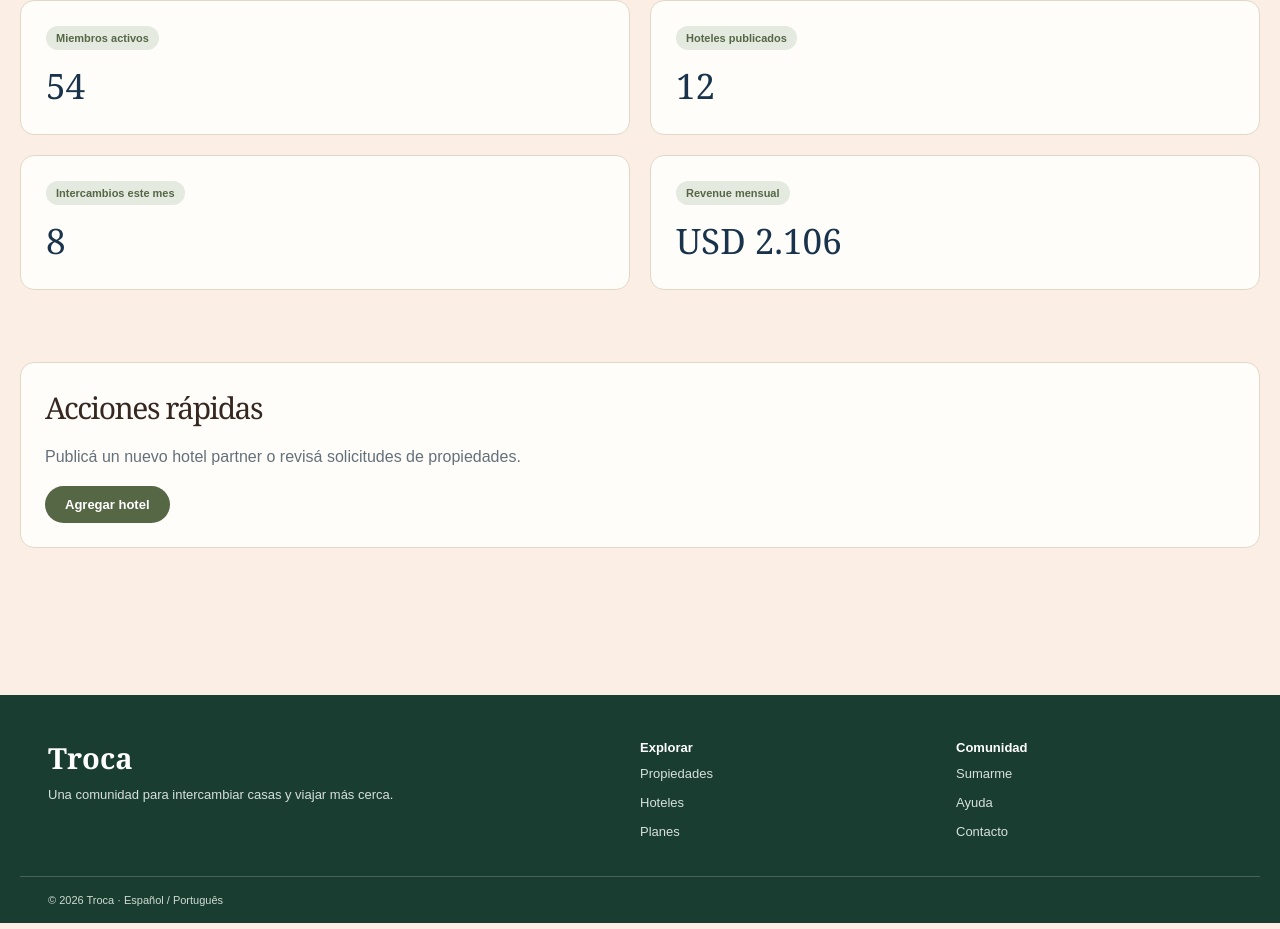
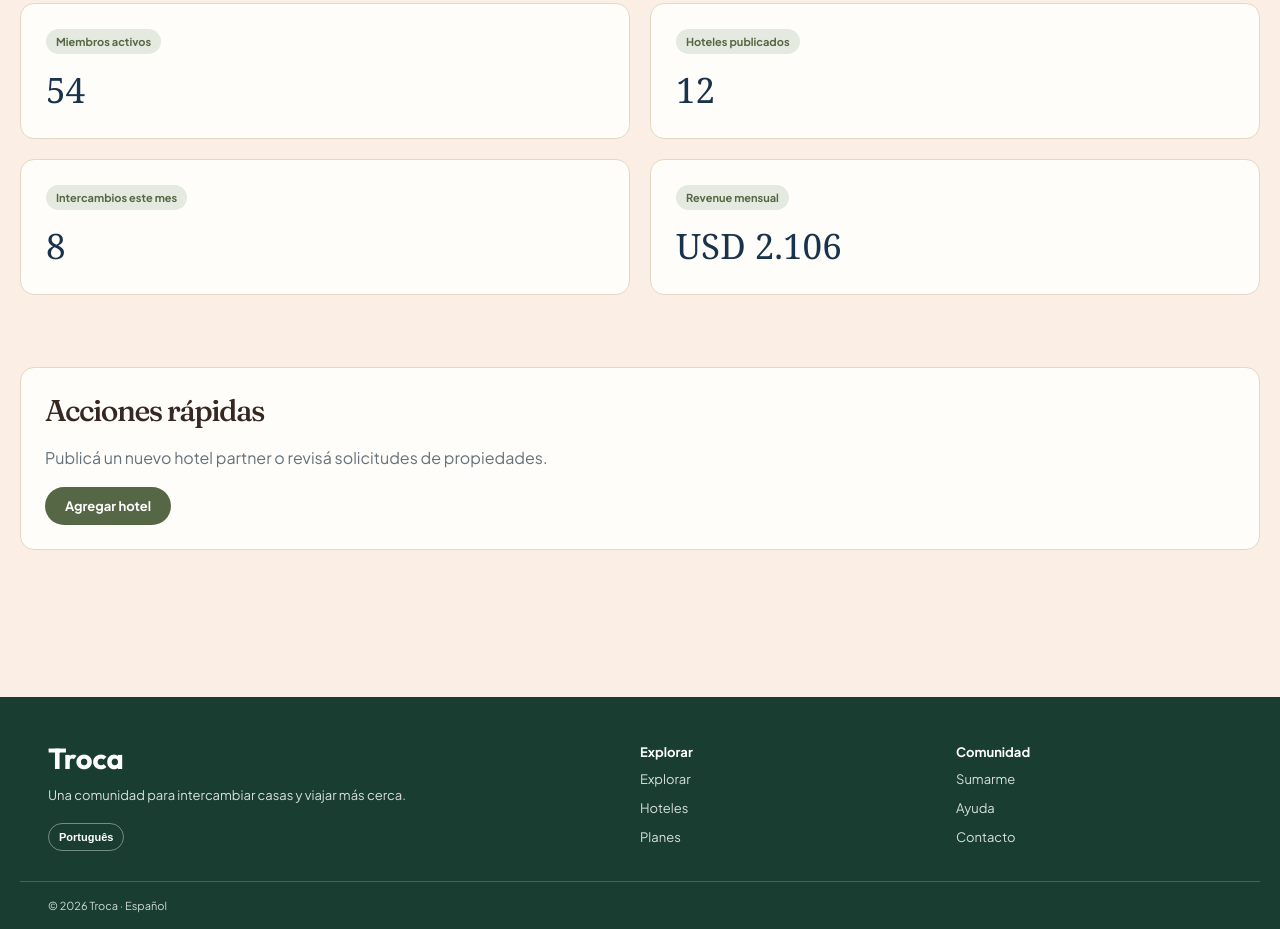
Before and after one commit to FlorStein/Troca, a Next.js app in the folder apps/web/: page /admin in a window 1280 px wide. Shown: the part 235-1164 px from the top of the page. Built offline with nearby package versions, Linux system fonts and the light colour scheme.

Commit message:
feat: incorporar tipografías y selector ES PT

```diff
--- a/apps/web/app/layout.tsx
+++ b/apps/web/app/layout.tsx
@@ -1,5 +1,6 @@
 import './globals.css';
 import './overrides.css';
+import {I18nProvider} from '@/components/i18n-provider';
 import type { Metadata } from 'next';
 export const metadata: Metadata = { title: 'Troca — Viajá más, gastá menos', description: 'Intercambio de casas y beneficios de viaje.' };
-export default function RootLayout({children}:{children:React.ReactNode}) { return <html lang="es"><body><style>{`.hero:before{background-image:url('https://images.unsplash.com/photo-1600607688969-a5bfcd646154?auto=format&fit=crop&w=1800&q=85')!important}`}</style>{children}</body></html>; }
+export default function RootLayout({children}:{children:React.ReactNode}) { return <html lang="es"><head><link rel="preconnect" href="https://fonts.googleapis.com"/><link rel="preconnect" href="https://fonts.gstatic.com" crossOrigin="anonymous"/><link href="https://fonts.googleapis.com/css2?family=Fraunces:opsz,wght@9..144,500;9..144,600&family=Outfit:wght@600;700&family=Plus+Jakarta+Sans:wght@400;500;600;700&display=swap" rel="stylesheet"/></head><body><I18nProvider><style>{`.hero:before{background-image:url('https://images.unsplash.com/photo-1600607688969-a5bfcd646154?auto=format&fit=crop&w=1800&q=85')!important}`}</style>{children}</I18nProvider></body></html>; }
--- a/apps/web/app/overrides.css
+++ b/apps/web/app/overrides.css
@@ -10,6 +10,12 @@
 .hero-copy p { max-width: 520px; }
 .hero .search { max-width: 610px; }
 
+body { font-family: "Plus Jakarta Sans", Arial, sans-serif; }
+.logo { font-family: Outfit, Arial, sans-serif; font-weight: 700; }
+.hero h1, .pagehead h1, .section h2, .travel h2, .value h2, .saving .big, .destinations h2 { font-family: Fraunces, Georgia, serif; }
+.locale-toggle { border: 1px solid #ffffff55; border-radius: 999px; padding: 7px 10px; background: transparent; color: #fff; font-size: 11px; font-weight: 700; }
+.footer .locale-toggle { border-color: #ffffff66; margin-top: 9px; }
+
 @media (max-width: 760px) {
   .hero .wrap { padding-left: 20px; padding-right: 20px; }
 }
--- /dev/null
+++ b/apps/web/components/i18n-provider.tsx
@@ -0,0 +1,19 @@
+'use client';
+
+import {NextIntlClientProvider, useTranslations} from 'next-intl';
+import {createContext, useContext, useEffect, useState} from 'react';
+
+const messages = {
+  es: {nav:{properties:'Propiedades',hotels:'Hoteles',exchanges:'Intercambios',membership:'Membresía',start:'Empezar'},footer:{explore:'Explorar',community:'Comunidad',help:'Ayuda',contact:'Contacto',about:'Sobre Troca',stories:'Historias de viaje',plans:'Planes'}},
+  pt: {nav:{properties:'Propriedades',hotels:'Hotéis',exchanges:'Trocas',membership:'Assinatura',start:'Começar'},footer:{explore:'Explorar',community:'Comunidade',help:'Ajuda',contact:'Contato',about:'Sobre a Troca',stories:'Histórias de viagem',plans:'Planos'}}
+};
+type Locale = keyof typeof messages;
+const LocaleContext=createContext<{locale:Locale;toggle:()=>void}>({locale:'es',toggle:()=>{}});
+export function I18nProvider({children}:{children:React.ReactNode}){
+  const [locale,setLocale]=useState<Locale>('es');
+  useEffect(()=>{const saved=localStorage.getItem('troca-locale') as Locale|null;if(saved==='pt'||saved==='es')setLocale(saved)},[]);
+  useEffect(()=>{document.documentElement.lang=locale;localStorage.setItem('troca-locale',locale)},[locale]);
+  return <LocaleContext.Provider value={{locale,toggle:()=>setLocale(x=>x==='es'?'pt':'es')}}><NextIntlClientProvider locale={locale} messages={messages[locale]}>{children}</NextIntlClientProvider></LocaleContext.Provider>;
+}
+export const useLocale=()=>useContext(LocaleContext);
+export {useTranslations};
--- /dev/null
+++ b/apps/web/components/shell.tsx
@@ -0,0 +1,6 @@
+'use client';
+import Link from 'next/link';
+import {useLocale, useTranslations} from './i18n-provider';
+
+export function Header({app=false}:{app?:boolean}){const t=useTranslations('nav');const {locale,toggle}=useLocale();return <header className="header"><div className="wrap nav"><Link href="/" className="logo">Troca</Link><nav><Link href="/properties">{t('properties')}</Link><Link href="/hotels">{t('hotels')}</Link><Link href="/exchanges">{t('exchanges')}</Link><Link href="/membership">{t('membership')}</Link></nav><button className="locale-toggle" onClick={toggle} aria-label="Cambiar idioma">{locale==='es'?'PT':'ES'}</button>{app?<Link className="avatar" href="/dashboard">AM</Link>:<Link className="btn" href="/register">{t('start')}</Link>}</div></header>}
+export function Footer(){const t=useTranslations('footer');const {locale,toggle}=useLocale();return <footer className="footer"><div className="wrap foot"><div><div className="logo">Troca</div><p>Una comunidad para intercambiar casas y viajar más cerca.</p><button className="locale-toggle" onClick={toggle}>{locale==='es'?'Português':'Español'}</button></div><div><b>{t('explore')}</b><Link href="/properties">{t('explore')}</Link><Link href="/hotels">{locale==='es'?'Hoteles':'Hotéis'}</Link><Link href="/membership">{t('plans')}</Link></div><div><b>{t('community')}</b><Link href="/register">{locale==='es'?'Sumarme':'Participar'}</Link><a href="#">{t('help')}</a><a href="#">{t('contact')}</a></div></div><div className="wrap copy">© 2026 Troca · {locale==='es'?'Español':'Português'}</div></footer>}
--- a/apps/web/components/ui.tsx
+++ b/apps/web/components/ui.tsx
@@ -1,9 +1,8 @@
 import Link from 'next/link';
+export {Header, Footer} from './shell';
 import { MapPin, Star, Users, ArrowRight, Heart, Plane, Home, CalendarDays, BadgeCheck } from 'lucide-react';
 import { properties, hotels, plans } from '@/lib/data';
 export const Btn=({href,children,outline=false}:{href:string,children:React.ReactNode,outline?:boolean})=><Link className={`btn ${outline?'outline':''}`} href={href}>{children}</Link>;
-export function Header({app=false}:{app?:boolean}){return <header className="header"><div className="wrap nav"><Link href="/" className="logo">Troca</Link><nav><Link href="/properties">Propiedades</Link><Link href="/hotels">Hoteles</Link><Link href="/exchanges">Intercambios</Link><Link href="/membership">Membresía</Link></nav>{app?<Link className="avatar" href="/dashboard">AM</Link>:<Btn href="/register">Empezar</Btn>}</div></header>}
-export function Footer(){return <footer className="footer"><div className="wrap foot"><div><div className="logo">Troca</div><p>Una comunidad para intercambiar casas y viajar más cerca.</p></div><div><b>Explorar</b><Link href="/properties">Propiedades</Link><Link href="/hotels">Hoteles</Link><Link href="/membership">Planes</Link></div><div><b>Comunidad</b><Link href="/register">Sumarme</Link><a href="#">Ayuda</a><a href="#">Contacto</a></div></div><div className="wrap copy">© 2026 Troca · Español / Português</div></footer>}
 export function PropertyCard({item=properties[0]}:{item?:typeof properties[number]}){return <article className="card"><div className="image"><img src={item.image} alt={item.name}/><Heart size={17}/></div><div className="cardbody"><h3>{item.name}</h3><p><MapPin size={14}/>{item.city}</p><div className="cardbottom"><span><Users size={14}/>{item.guests} huéspedes</span><b>{item.points} pts/noche</b></div></div></article>}
 export function HotelCard({item=hotels[0]}:{item?:typeof hotels[number]}){return <article className="card"><div className="image"><img src={item.image} alt={item.name}/><span className="benefit">{item.benefit}</span></div><div className="cardbody"><h3>{item.name}</h3><p><MapPin size={14}/>{item.city}</p><div className="cardbottom"><span><Star size={14}/>{item.rating}</span><Link href={`/hotels/${item.id}`}>Ver beneficio <ArrowRight size={14}/></Link></div></div></article>}
 export function SearchBar(){return <div className="search"><span><MapPin/>Destino<input placeholder="¿A dónde querés viajar?"/></span><span><CalendarDays/>Fechas flexibles</span><Btn href="/properties">Buscar <ArrowRight size={16}/></Btn></div>}
--- a/apps/web/package.json
+++ b/apps/web/package.json
@@ -3,6 +3,6 @@
   "version": "0.1.0",
   "private": true,
   "scripts": {"dev": "next dev", "build": "next build", "start": "next start", "lint": "next lint"},
-  "dependencies": {"next": "14.2.24", "react": "18.3.1", "react-dom": "18.3.1", "lucide-react": "^0.468.0"},
+  "dependencies": {"next": "14.2.24", "react": "18.3.1", "react-dom": "18.3.1", "lucide-react": "^0.468.0", "next-intl": "^4.8.3"},
   "devDependencies": {"typescript": "^5.7.2", "@types/node": "^22.10.2", "@types/react": "^18.3.12", "@types/react-dom": "^18.3.1"}
 }
```
Also changed, not shown: 1 other file (tests, documents, lock files or other folders).
